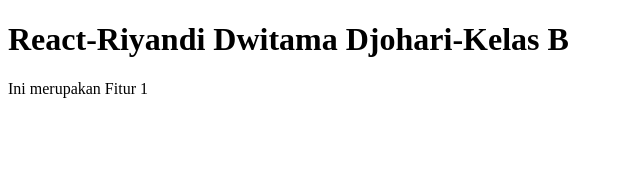
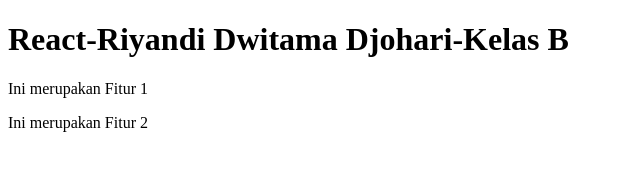
Before and after one commit to RiyandiDjohari/praktikum-git-alterra, a plain HTML site: page index.html in a window 1280 px wide. Shown: the whole page, without its empty margins (0-640 px from the left). Drawn offline with Linux system fonts and the light colour scheme.

Commit message:
Add Fitur 2

```diff
--- a/index.html
+++ b/index.html
@@ -9,5 +9,6 @@
 <body>
     <h1>React-Riyandi Dwitama Djohari-Kelas B</h1>
     <p>Ini merupakan Fitur 1</p>
+    <p>Ini merupakan Fitur 2</p>
 </body>
 </html>
```
